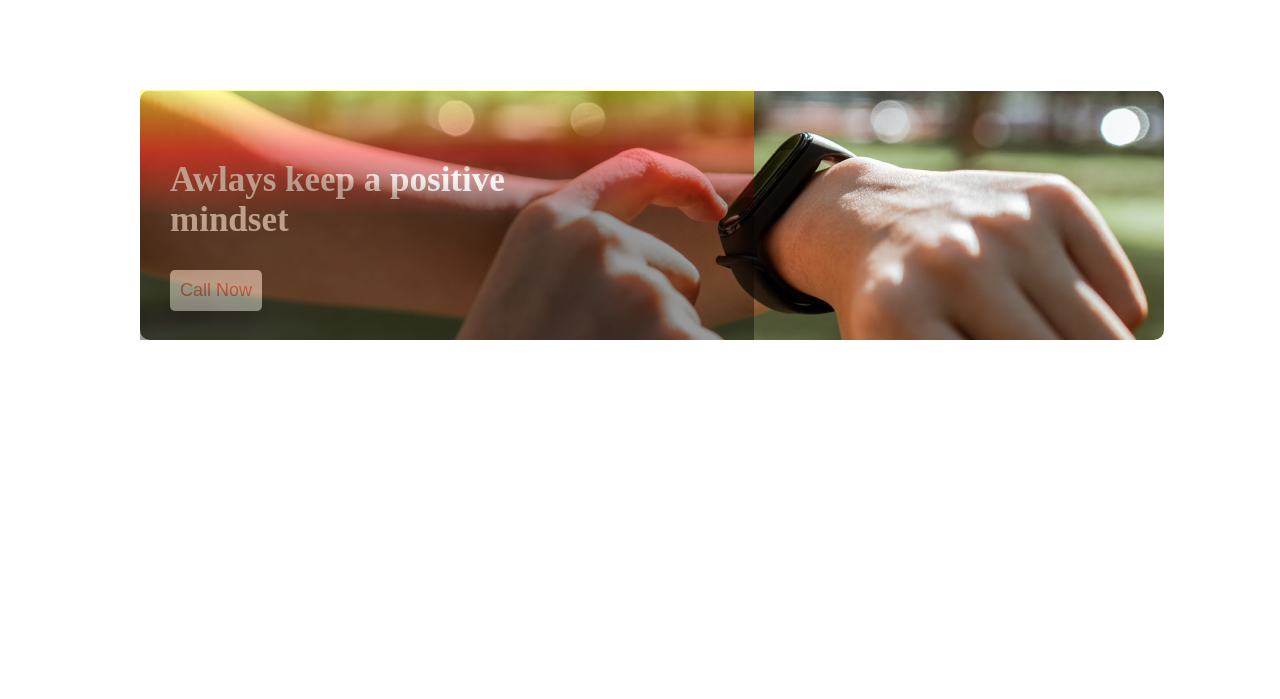
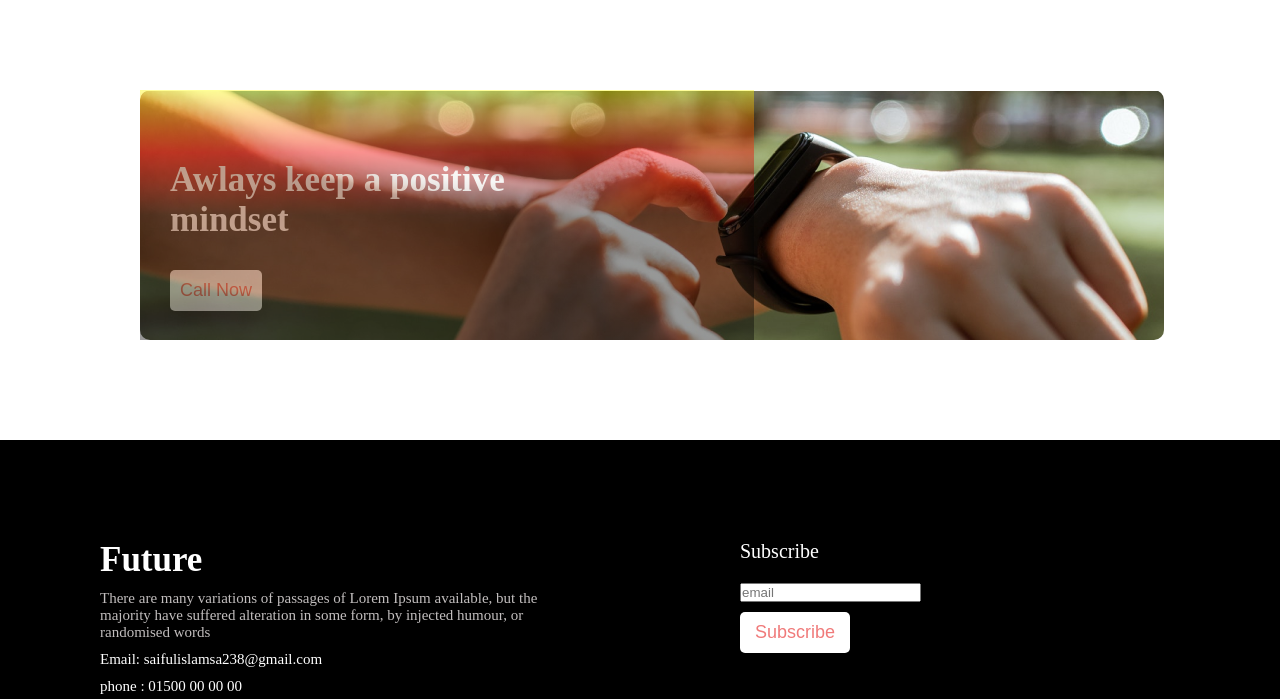
Before and after one commit to Mdsaiful1212/assignment-01, a plain HTML site: page index.html in a window 1280 px wide. Shown: the part 2023-2722 px from the top of the page. Before the commit the page ends 2463 px from the top, so only its background shows below. Drawn offline with Linux system fonts and the light colour scheme.

Commit message:
footer complate

```diff
--- a/index.html
+++ b/index.html
@@ -80,5 +80,31 @@
         <button class="btn-secondary">Call Now</button>
 </div>
 </section>
+
+
+<footer>
+<div class="footer-first-part">
+    <h3 class="footer-title">Future</h3>
+
+    <p class="footer-description">
+        There are many variations of passages of Lorem Ipsum
+        available, but the majority have suffered alteration in some
+         form, by injected humour, or randomised words
+    </p>
+
+    <p class="email">Email: saifulislamsa238@gmail.com</p>
+    <p class="phone">phone : 01500 00 00 00</p>
+    <img src="new-year-new-me-main/images/icons/fb.png" alt="">
+    <img src="new-year-new-me-main/images/icons/twitter.png" alt="">
+    <img src="new-year-new-me-main/images/icons/youtube.png" alt="">
+</div>
+
+<div class="footer-second-part">
+    <h3 class="subscribe">Subscribe</h3>
+    <input class="input" type="email" placeholder="email"><br>
+    <button class="btn-last">Subscribe</button>
+</div>
+
+</footer>
 </body>
 </html>
--- a/style.css
+++ b/style.css
@@ -114,3 +114,50 @@ margin-top: 300px;
     margin-left: 30px;
     margin-top: 30px;
 }
+
+footer{
+    display: flex;
+    background: #000;
+    color: white;
+}
+.footer-first-part{
+    width: 50%;
+    padding: 100px;
+}
+.footer-title{
+    font-size: 35px;
+    font-weight: 700;
+    margin-bottom: 10px;
+}
+.footer-description{
+    color: #eee9e9d0;
+}
+.footer-description, .email, .phone{
+    font-size: 15px;
+    margin-bottom: 10px;
+}
+
+.subscribe{
+    font-size: 20px;
+    font-weight: 400;
+    margin-bottom: 20px;
+}
+.btn-last{
+    color: rgb(240, 122, 122);
+    padding-top: 10px;
+    padding-bottom: 10px;
+    padding-left: 15px;
+    padding-right: 15px;
+    background: white;
+    border: none;
+    border-radius: 5px;
+    font-size: 18px;
+    font-weight: 400;
+}
+.input{
+    margin-bottom: 10px;
+}
+.footer-second-part{
+    width: 50%;
+    padding: 100px;
+}
```
